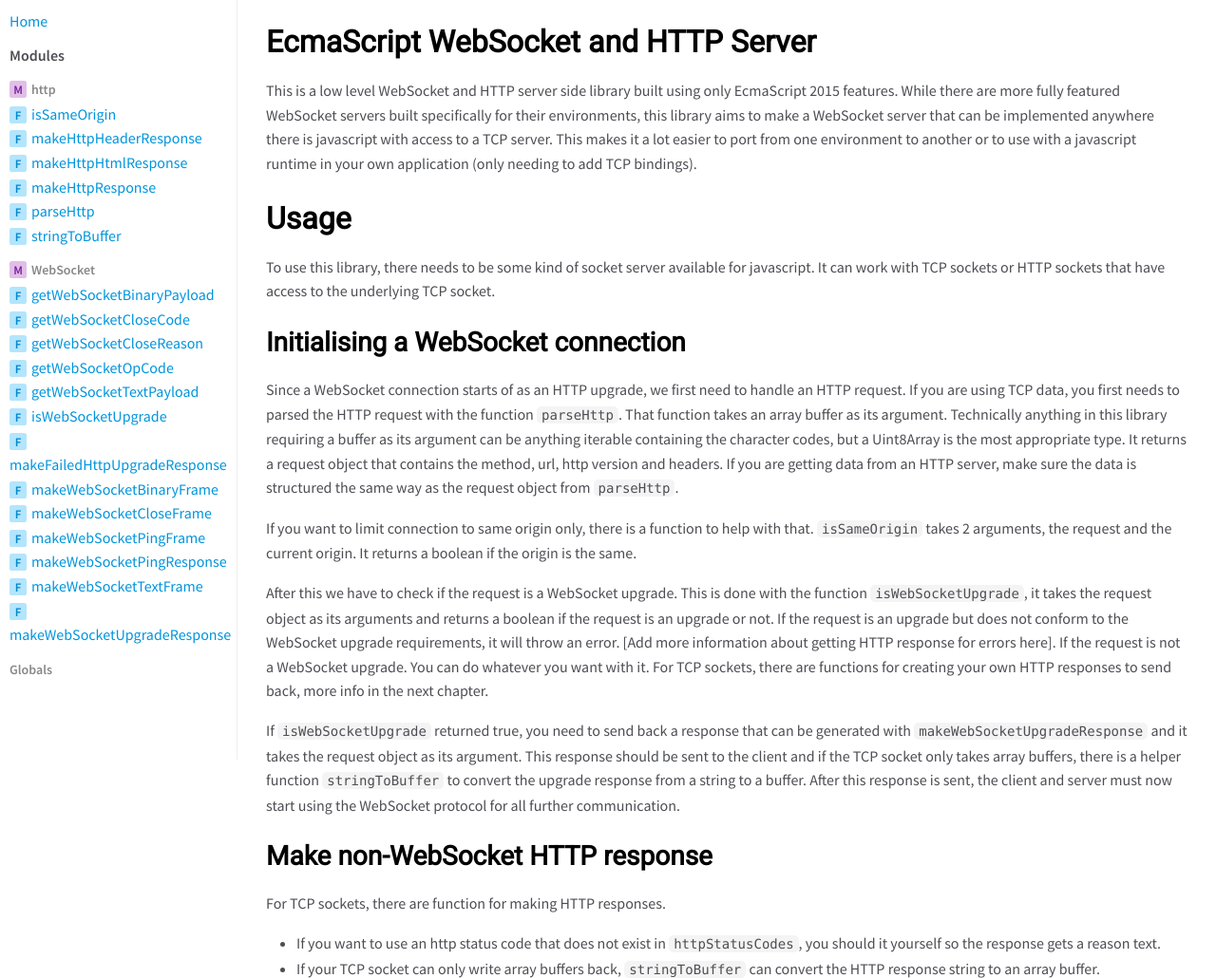
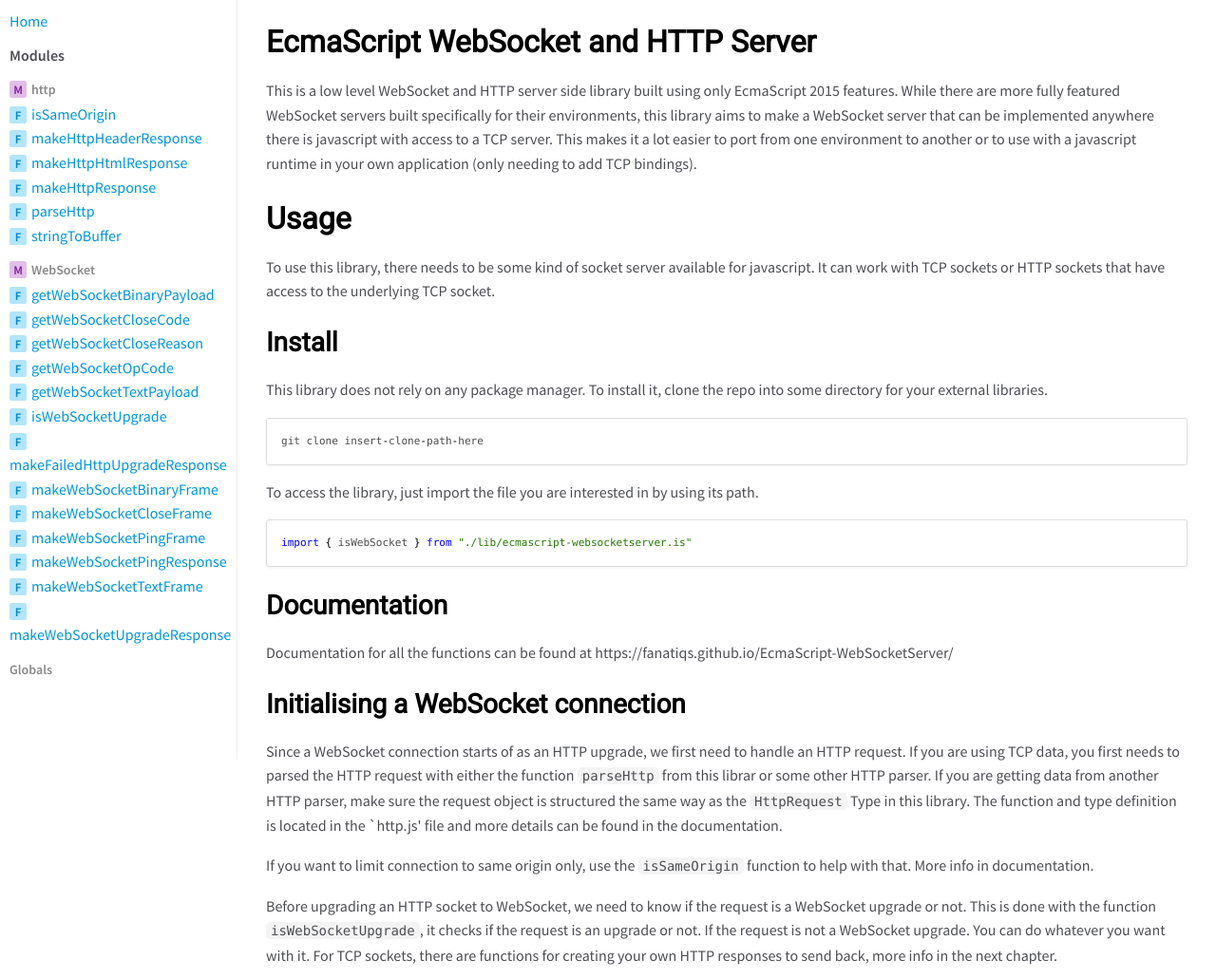
Before and after one commit to FanatiQS/EcmaScript-WebSocketServer, a plain HTML site: page index.html in a window 1280 px wide. Shown: the top 1030 px of the page at 95% size. Drawn offline with nearby package versions, Linux system fonts and the light colour scheme.

Commit message:
deploy: 3db7f9fa5e06b0b9e79ccdfa7fe497821e609a54

```diff
--- a/index.html
+++ b/index.html
@@ -52,10 +52,19 @@
 <p>This is a low level WebSocket and HTTP server side library built using only EcmaScript 2015 features. While there are more fully featured WebSocket servers built specifically for their environments, this library aims to make a WebSocket server that can be implemented anywhere there is javascript with access to a TCP server. This makes it a lot easier to port from one environment to another or to use with a javascript runtime in your own application (only needing to add TCP bindings).</p>
 <h1>Usage</h1>
 <p>To use this library, there needs to be some kind of socket server available for javascript. It can work with TCP sockets or HTTP sockets that have access to the underlying TCP socket.</p>
+<h2>Install</h2>
+<p>This library does not rely on any package manager. To install it, clone the repo into some directory for your external libraries.</p>
+<pre class="prettyprint source lang-sh"><code>git clone insert-clone-path-here
+</code></pre>
+<p>To access the library, just import the file you are interested in by using its path.</p>
+<pre class="prettyprint source lang-javascript"><code>import { isWebSocket } from &quot;./lib/ecmascript-websocketserver.is&quot;
+</code></pre>
+<h2>Documentation</h2>
+<p>Documentation for all the functions can be found at https://fanatiqs.github.io/EcmaScript-WebSocketServer/</p>
 <h2>Initialising a WebSocket connection</h2>
-<p>Since a WebSocket connection starts of as an HTTP upgrade, we first need to handle an HTTP request. If you are using TCP data, you first needs to parsed the HTTP request with the function <code>parseHttp</code>. That function takes an array buffer as its argument. Technically anything in this library requiring a buffer as its argument can be anything iterable containing the character codes, but a Uint8Array is the most appropriate type. It returns a request object that contains the method, url, http version and headers. If you are getting data from an HTTP server, make sure the data is structured the same way as the request object from <code>parseHttp</code>.</p>
-<p>If you want to limit connection to same origin only, there is a function to help with that. <code>isSameOrigin</code> takes 2 arguments, the request and the current origin. It returns a boolean if the origin is the same.</p>
-<p>After this we have to check if the request is a WebSocket upgrade. This is done with the function <code>isWebSocketUpgrade</code>, it takes the request object as its arguments and returns a boolean if the request is an upgrade or not. If the request is an upgrade but does not conform to the WebSocket upgrade requirements, it will throw an error. [Add more information about getting HTTP response for errors here]. If the request is not a WebSocket upgrade. You can do whatever you want with it. For TCP sockets, there are functions for creating your own HTTP responses to send back, more info in the next chapter.</p>
+<p>Since a WebSocket connection starts of as an HTTP upgrade, we first need to handle an HTTP request. If you are using TCP data, you first needs to parsed the HTTP request with either the function <code>parseHttp</code> from this librar or some other HTTP parser. If you are getting data from another HTTP parser, make sure the request object is structured the same way as the <code>HttpRequest</code> Type in this library. The function and type definition is located in the `http.js' file and more details can be found in the documentation.</p>
+<p>If you want to limit connection to same origin only, use the <code>isSameOrigin</code> function to help with that. More info in documentation.</p>
+<p>Before upgrading an HTTP socket to WebSocket, we need to know if the request is a WebSocket upgrade or not. This is done with the function <code>isWebSocketUpgrade</code>, it checks if the request is an upgrade or not. If the request is not a WebSocket upgrade. You can do whatever you want with it. For TCP sockets, there are functions for creating your own HTTP responses to send back, more info in the next chapter.</p>
 <p>If <code>isWebSocketUpgrade</code> returned true, you need to send back a response that can be generated with <code>makeWebSocketUpgradeResponse</code> and it takes the request object as its argument. This response should be sent to the client and if the TCP socket only takes array buffers, there is a helper function <code>stringToBuffer</code> to convert the upgrade response from a string to a buffer. After this response is sent, the client and server must now start using the WebSocket protocol for all further communication.</p>
 <h2>Make non-WebSocket HTTP response</h2>
 <p>For TCP sockets, there are function for making HTTP responses.</p>
@@ -129,7 +138,7 @@
 <br class="clear">
 
 <footer>
-    Generated by <a href="https://github.com/jsdoc3/jsdoc">JSDoc 3.6.4</a> on Wed Jun 02 2021 00:12:26 GMT+0000 (Coordinated Universal Time) using the Minami theme.
+    Generated by <a href="https://github.com/jsdoc3/jsdoc">JSDoc 3.6.4</a> on Wed Jun 02 2021 10:26:46 GMT+0000 (Coordinated Universal Time) using the Minami theme.
 </footer>
 
 <script>prettyPrint();</script>
```
Also changed, not shown: global.html (+1 -1 lines), http.js.html (+1 -1 lines), module-WebSocket.html (+1 -1 lines), module-http.html (+1 -1 lines), websocket.js.html (+1 -1 lines).
